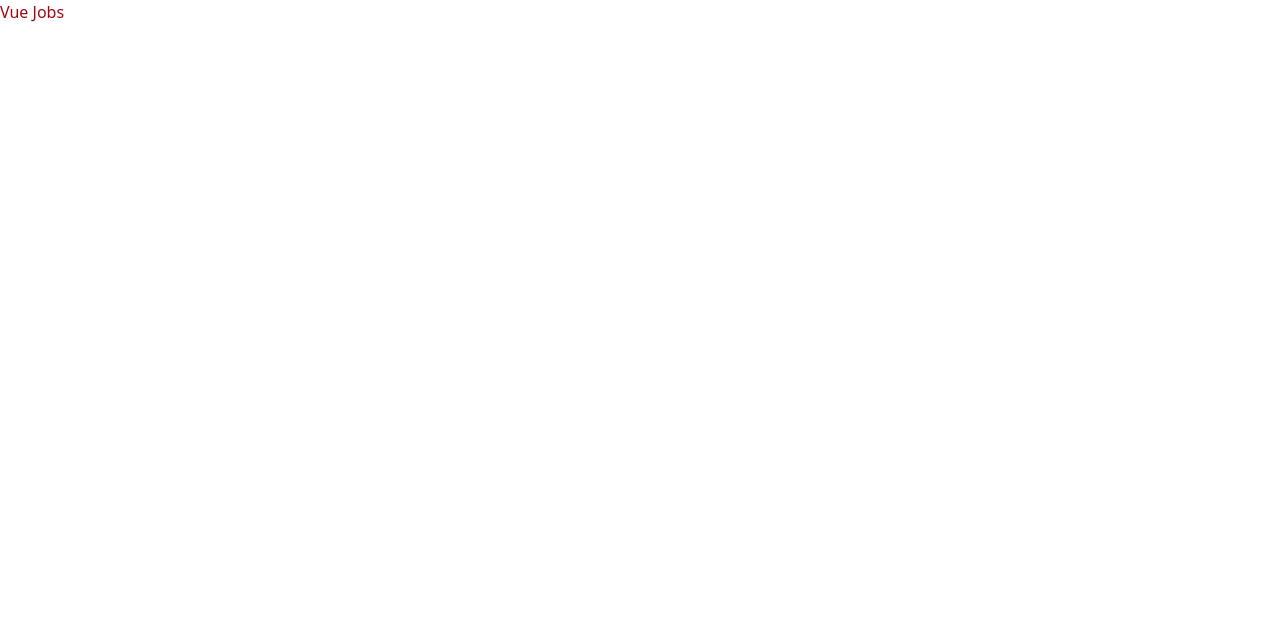
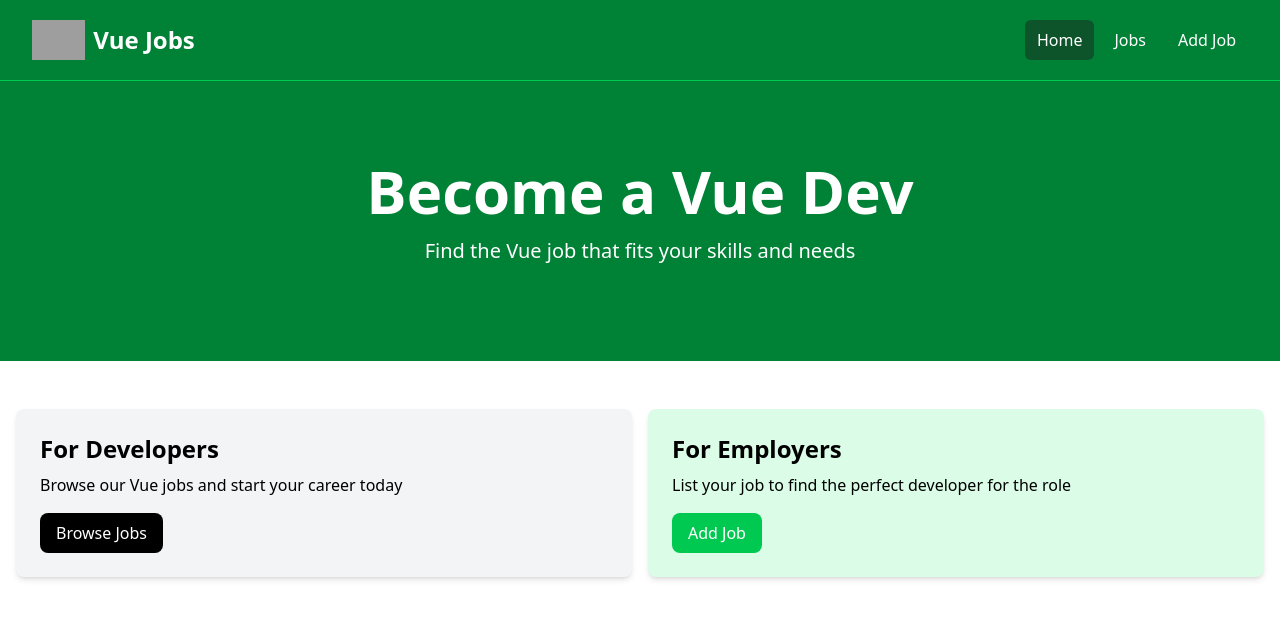
Before and after one commit to ssaannzzhhiikk/VueJS-Course, a Vue app in the folder vue-crash/: page / in a window 1280 px wide. Shown: the top 618 px of the page. Built offline with nearby package versions, Linux system fonts and the light colour scheme; grey boxes are pictures that could not be loaded.

Commit message:
Combined all components in main page

```diff
--- a/vue-crash/src/App.vue
+++ b/vue-crash/src/App.vue
@@ -1,3 +1,11 @@
+<script setup>
+  import Navbar from '@/components/Navbar.vue';
+  import Hero from '@/components/Hero.vue';
+  import HomeCards from '@/components/HomeCards.vue';
+</script>
+
 <template>
-  <h1 class="text-red-800">Vue Jobs</h1>
+  <Navbar />
+  <Hero  />
+  <HomeCards />
 </template>
```
